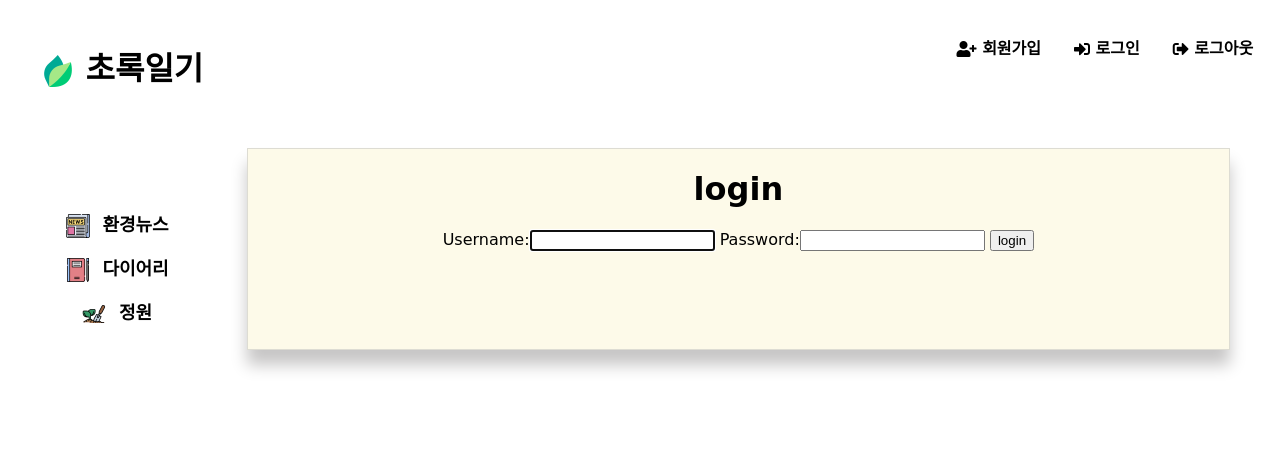
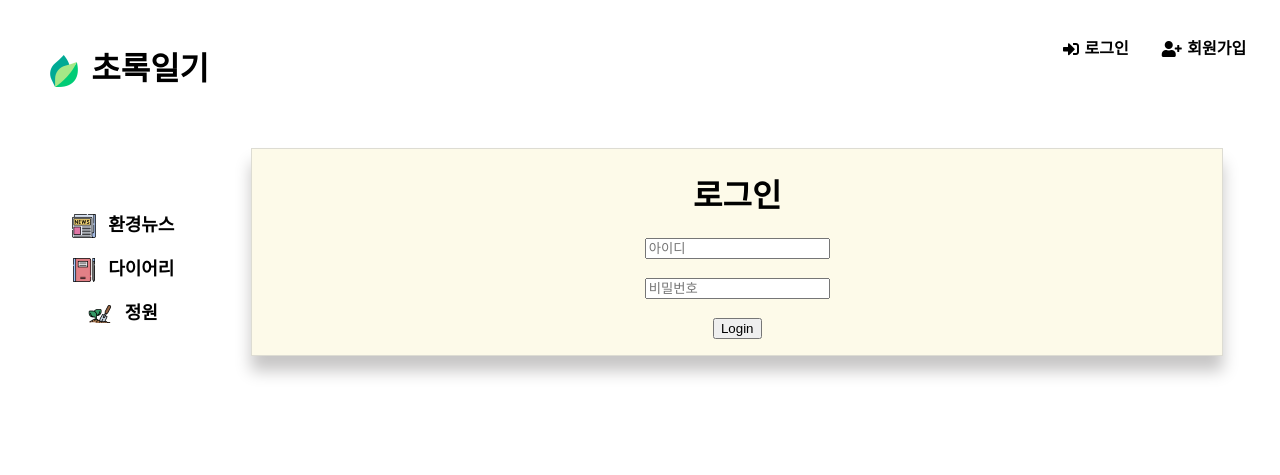
Before and after one commit to seungyun87/greendiary, a Django app: page /account/login/ in a window 1280 px wide. Shown: the top 475 px of the page. Run offline with Django 3.2, Linux system fonts and the light colour scheme; some libraries are stand-ins or nearby versions; some web fonts are replaced.

Commit message:
css 추가

```diff
--- a/greendiary/account/views.py
+++ b/greendiary/account/views.py
@@ -2,6 +2,7 @@ from django.shortcuts import render, redirect
 from django.contrib.auth.forms import UserCreationForm, AuthenticationForm
 from django.contrib import auth
 from .models import Profile
+
 
 # Create your views here.
 def signup(request):
--- a/greendiary/diary/urls.py
+++ b/greendiary/diary/urls.py
@@ -7,7 +7,7 @@ from . import views
 app_name = 'diary'
 
 urlpatterns = [
-    path('home/', views.home, name="home"),
+    path("", views.home, name="home"),
     path("create/", DiaryCreate.as_view(), name="create"),
     path("calendar/", CalendarView.as_view(), name="calendar"),
     path("list/", DiaryList.as_view(), name="list"),
--- a/greendiary/static/css/base.css
+++ b/greendiary/static/css/base.css
@@ -60,6 +60,7 @@
     box-shadow: 0px 15px 15px rgb(199, 198, 198);
 
 }
+
 
 li{
     font-size: large;
--- a/greendiary/templates/account/login.html
+++ b/greendiary/templates/account/login.html
@@ -1,14 +1,32 @@
 {% extends 'base.html' %}
+<html>
+<head>
+</head>
+<style type="text/css">
+input{
+        height: 30px;
+    }
+button{
+    size: 30px;
+}
+</style>
+
 <div class="grid">
     {% block content %}
         <div class="content">
-             <h1>login</h1>
+             <h1>로그인</h1>
 
-    <form method="POST">
+    <form method="POST" action="">
         {% csrf_token %}
-        {{ login_form}}
-        <input type="submit" value="login">
-    </form>
+        <input name="username" type="text" placeholder="아이디">
+        <br>
+        <br>
+        <input name="password" type="password" placeholder="비밀번호">
+        <br>
+        <br>
+        <button type="submit" class="btn btn-success">Login</button>
+        </form>
         </div>
     {% endblock %}
 </div>
+</html>
--- a/greendiary/templates/base.html
+++ b/greendiary/templates/base.html
@@ -15,11 +15,17 @@
 	    <title>초록일기</title>
     </head>
     <style>
+     .site{
+       width: 1250px;
 
+       margin: 0 auto;
+
+     }
 
     </style>
 
     <body>
+    <div class="site">
 
       <div class="grid">
 
@@ -39,10 +45,13 @@
         <div class="header">
           <div class="vercenter">
             <div class="right">
+              {% if user.is_authenticated %}
+              <a href="{% url 'logout' %}">({{ user.username }})&nbsp;&nbsp;&nbsp;&nbsp;<i class="fas fa-sign-out-alt"></i>&nbsp;로그아웃&nbsp;&nbsp;&nbsp;&nbsp;&nbsp;</a>
+              {% else %}
 
-          <a href="{% url 'signup' %}"><i class="fas fa-user-plus"></i>&nbsp;회원가입&nbsp;&nbsp;&nbsp;&nbsp;&nbsp;</a>
-          <a href="{% url 'login' %}"><i class="fas fa-sign-in-alt"></i>&nbsp;로그인&nbsp;&nbsp;&nbsp;&nbsp;&nbsp;</a>
-          <a href="{% url 'logout' %}"><i class="fas fa-sign-out-alt"></i>&nbsp;로그아웃&nbsp;&nbsp;&nbsp;&nbsp;&nbsp;</a>
+              <a href="{% url 'login' %}"><i class="fas fa-sign-in-alt"></i>&nbsp;로그인&nbsp;&nbsp;&nbsp;&nbsp;&nbsp;</a>
+              <a href="{% url 'signup' %}"><i class="fas fa-user-plus"></i>&nbsp;회원가입&nbsp;&nbsp;&nbsp;&nbsp;&nbsp;</a>
+              {% endif %}
         </div>
         </div>
         </div>
@@ -75,5 +84,5 @@
     {% block content %}
     {% endblock %}
       </div>
-
+    </div>
     </body>
```
Also changed, not shown: greendiary/templates/account/signup.html (+9 -3 lines), greendiary/db.sqlite3.
